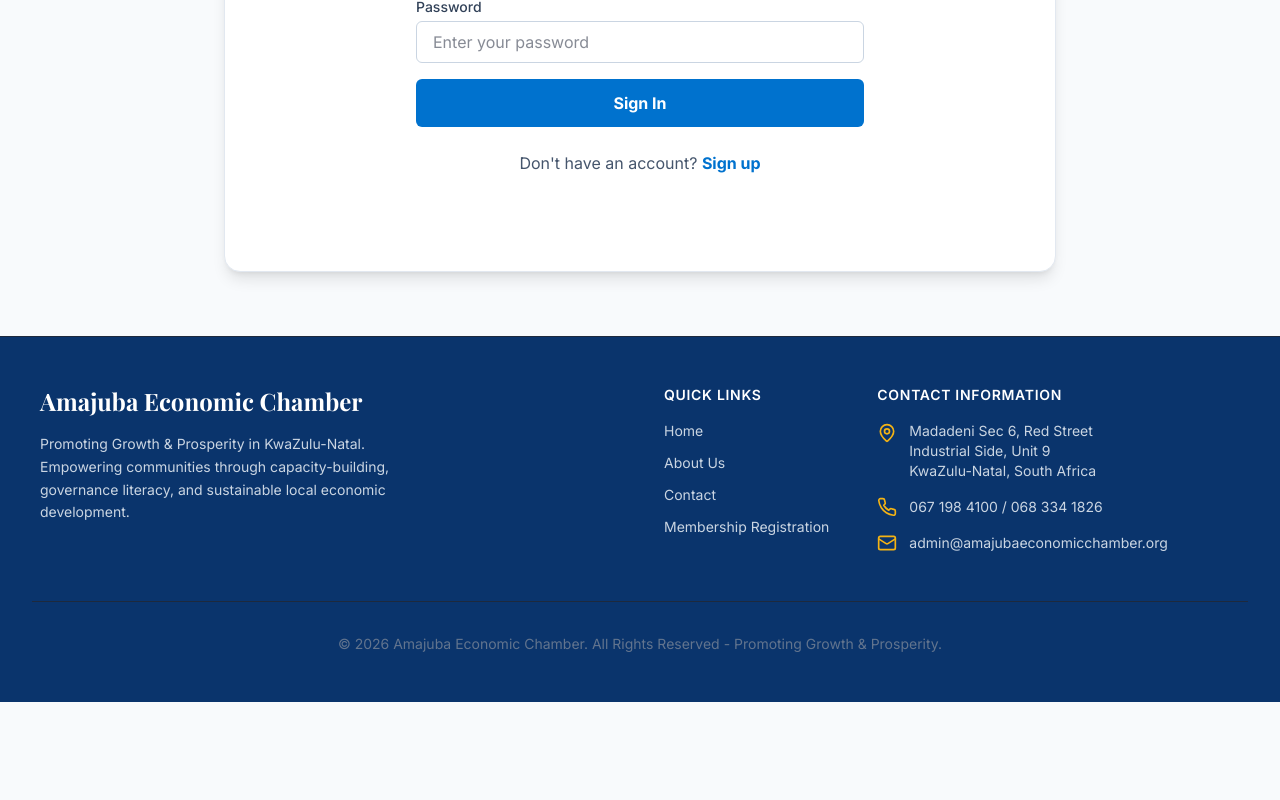
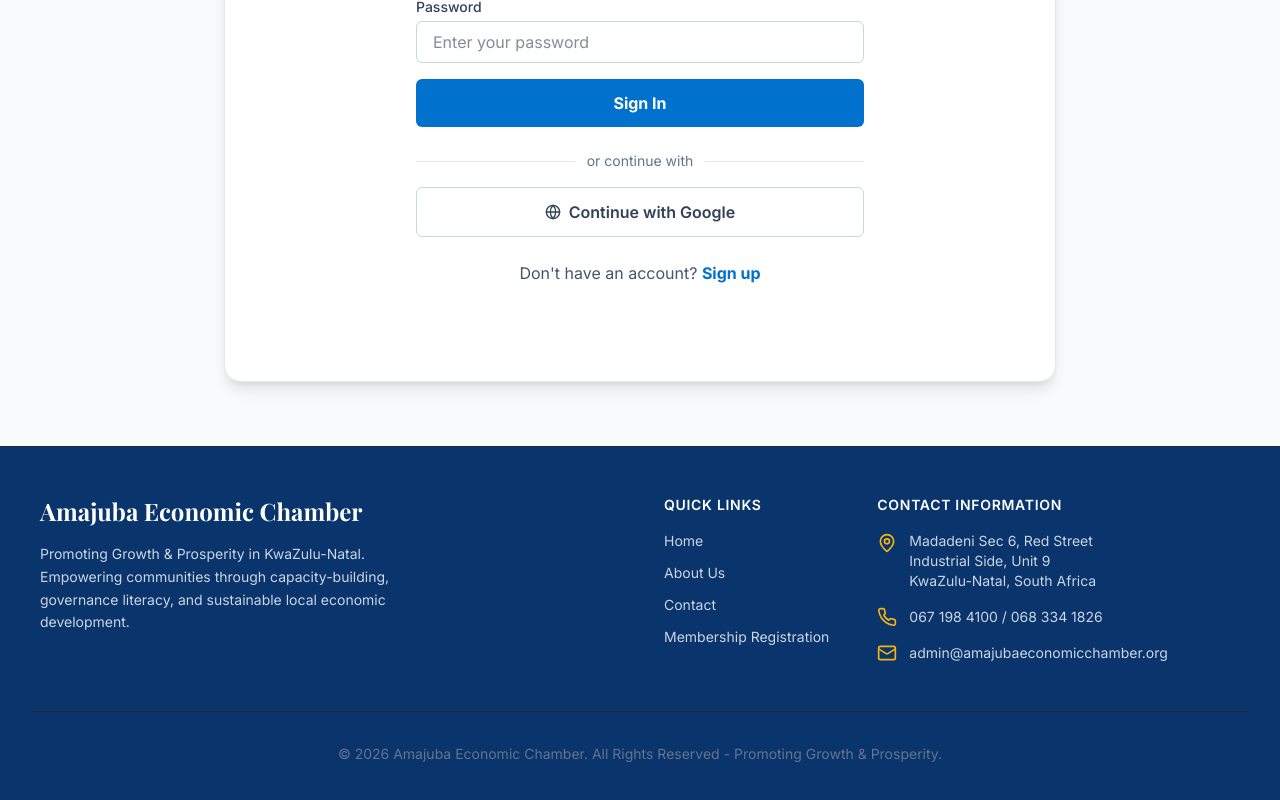
Before and after one commit to computeintelligence/Amajuba-Economic-Chamber-of-Commerce-, a React (Vite) app: page /registration in a window 1280 px wide. Shown: the part 826-1626 px from the top of the page. Before the commit the page ends 1528 px from the top, so only its background shows below. Built offline with nearby package versions, Linux system fonts and the light colour scheme.

Commit message:
Google Sign-in

```diff
--- a/src/pages/Registration.tsx
+++ b/src/pages/Registration.tsx
@@ -1,9 +1,9 @@
 import React, { useState, useEffect } from 'react';
 import { useForm } from 'react-hook-form';
-import { CloudUpload, CircleCheck, ChevronRight, ChevronLeft, User, Briefcase, Tags, FileText, Loader2 } from 'lucide-react';
+import { CloudUpload, CircleCheck, ChevronRight, ChevronLeft, User, Briefcase, Tags, FileText, Loader2, Globe } from 'lucide-react';
 import { motion, AnimatePresence } from 'motion/react';
 import Logo from '../components/Logo';
-import { bucketName, getSession, onAuthStateChange, signIn, signUp, signOut, supabase } from '../supabase';
+import { bucketName, getSession, onAuthStateChange, signIn, signUp, signInWithGoogle, signOut, supabase } from '../supabase';
 import type { User as SupabaseUser } from '@supabase/supabase-js';
 
 type RegistrationData = {
@@ -300,6 +300,34 @@
                     {authMode === 'login' ? 'Sign In' : 'Sign Up'}
                   </button>
                 </form>
+
+                <div className="mt-6 flex items-center gap-3 text-slate-500">
+                  <span className="flex-1 h-px bg-slate-200" />
+                  <span className="text-sm">or continue with</span>
+                  <span className="flex-1 h-px bg-slate-200" />
+                </div>
+
+                <button
+                  type="button"
+                  onClick={async () => {
+                    setLoginError(null);
+                    setIsLoggingIn(true);
+                    try {
+                      const { error } = await signInWithGoogle();
+                      if (error) throw error;
+                    } catch (error: any) {
+                      console.error('Google sign in error', error);
+                      setLoginError(error?.message || 'Unable to sign in with Google.');
+                    } finally {
+                      setIsLoggingIn(false);
+                    }
+                  }}
+                  disabled={isLoggingIn}
+                  className="mt-4 w-full border border-slate-300 text-slate-700 bg-white hover:bg-slate-50 rounded-md py-3 px-4 font-semibold flex items-center justify-center gap-2 disabled:opacity-70 transition-colors"
+                >
+                  <Globe className="w-4 h-4" />
+                  Continue with Google
+                </button>
 
                 <div className="mt-6 text-slate-600">
                   {authMode === 'login' ? (
--- a/src/supabase.ts
+++ b/src/supabase.ts
@@ -17,6 +17,14 @@
 export const signIn = (email: string, password: string) =>
   supabase.auth.signInWithPassword({ email, password });
 
+export const signInWithGoogle = () =>
+  supabase.auth.signInWithOAuth({
+    provider: 'google',
+    options: {
+      redirectTo: `${window.location.origin}/registration`,
+    },
+  });
+
 export const signOut = () =>
   supabase.auth.signOut();
 
```
Also changed, not shown: 5 other files (tests, documents, lock files or other folders).
